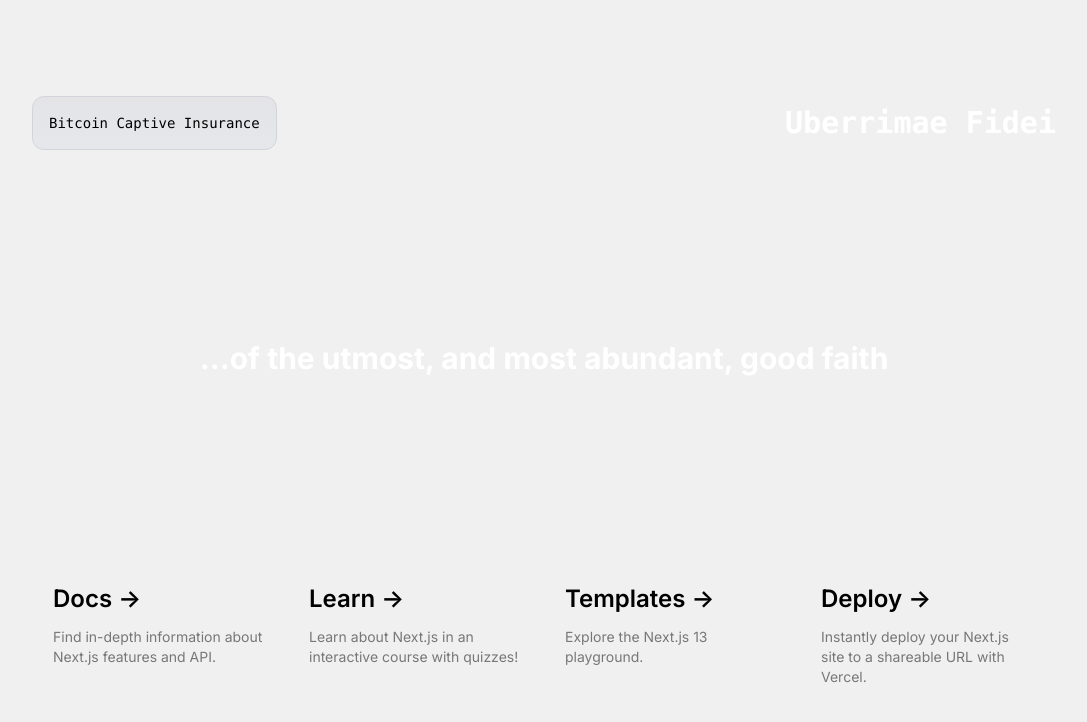
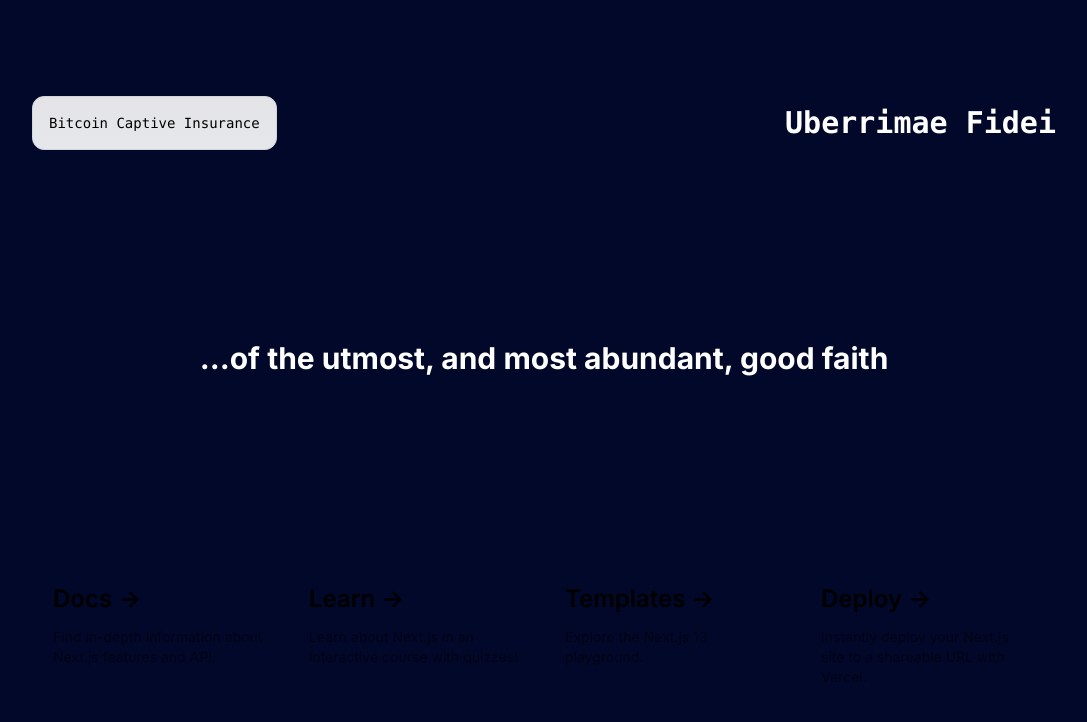
Before and after one commit to Enjoyweaver/Bitcoin, a Next.js app: page / in a window 1280 px wide. Shown: the top 722 px of the page, without its empty margins (96-1183 px from the left). Built offline with nearby package versions, Linux system fonts and the light colour scheme.

Commit message:
Update globals.css

```diff
--- a/app/globals.css
+++ b/app/globals.css
@@ -35,7 +35,7 @@ body {
     justify-content: center;
     align-items: center;
     min-height: 100vh;
-    background-color: #f0f0f0; /* Optional background color */
+    background-color: #020829; /* Optional background color */
 }
 
 .center-container {
```
